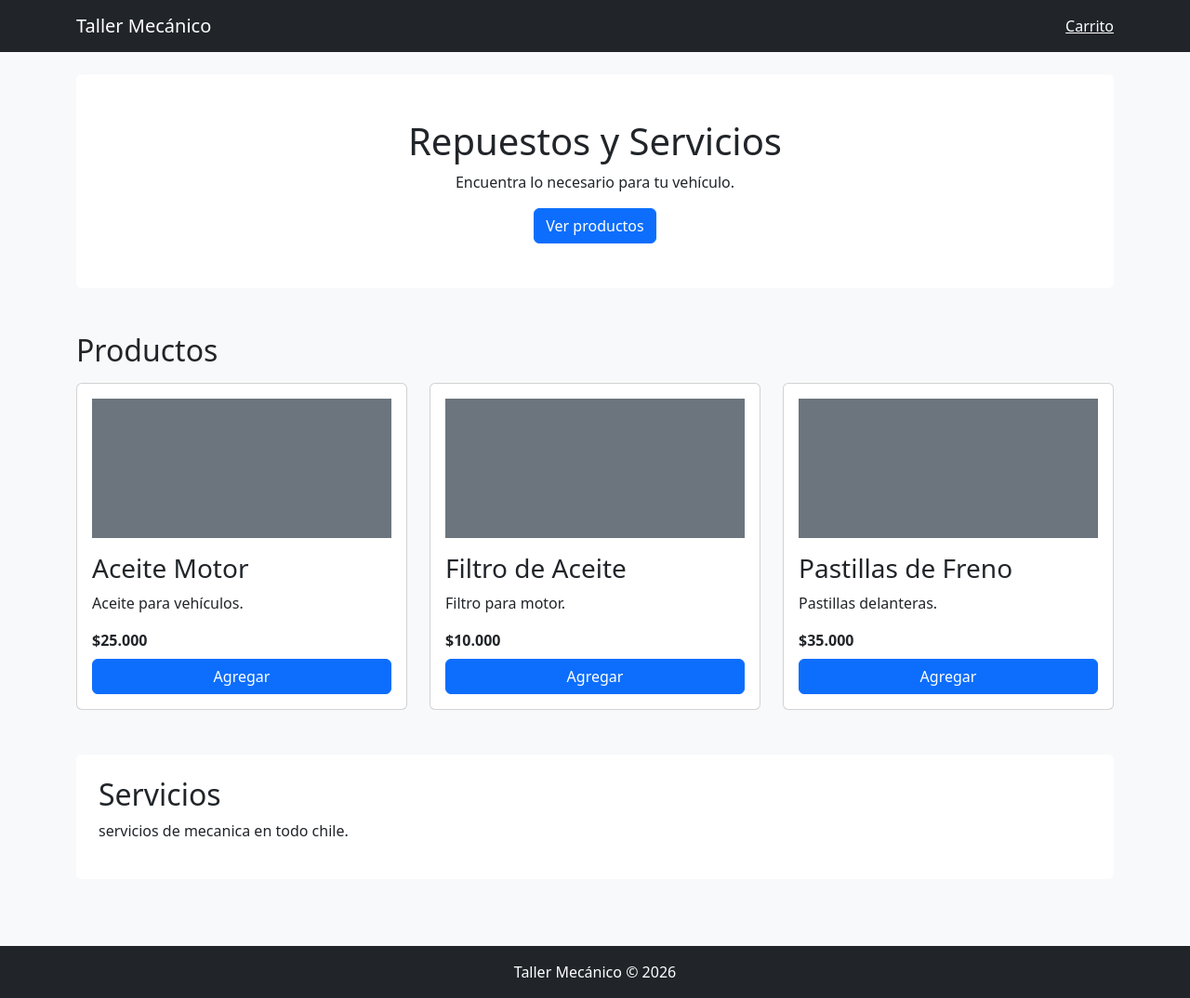
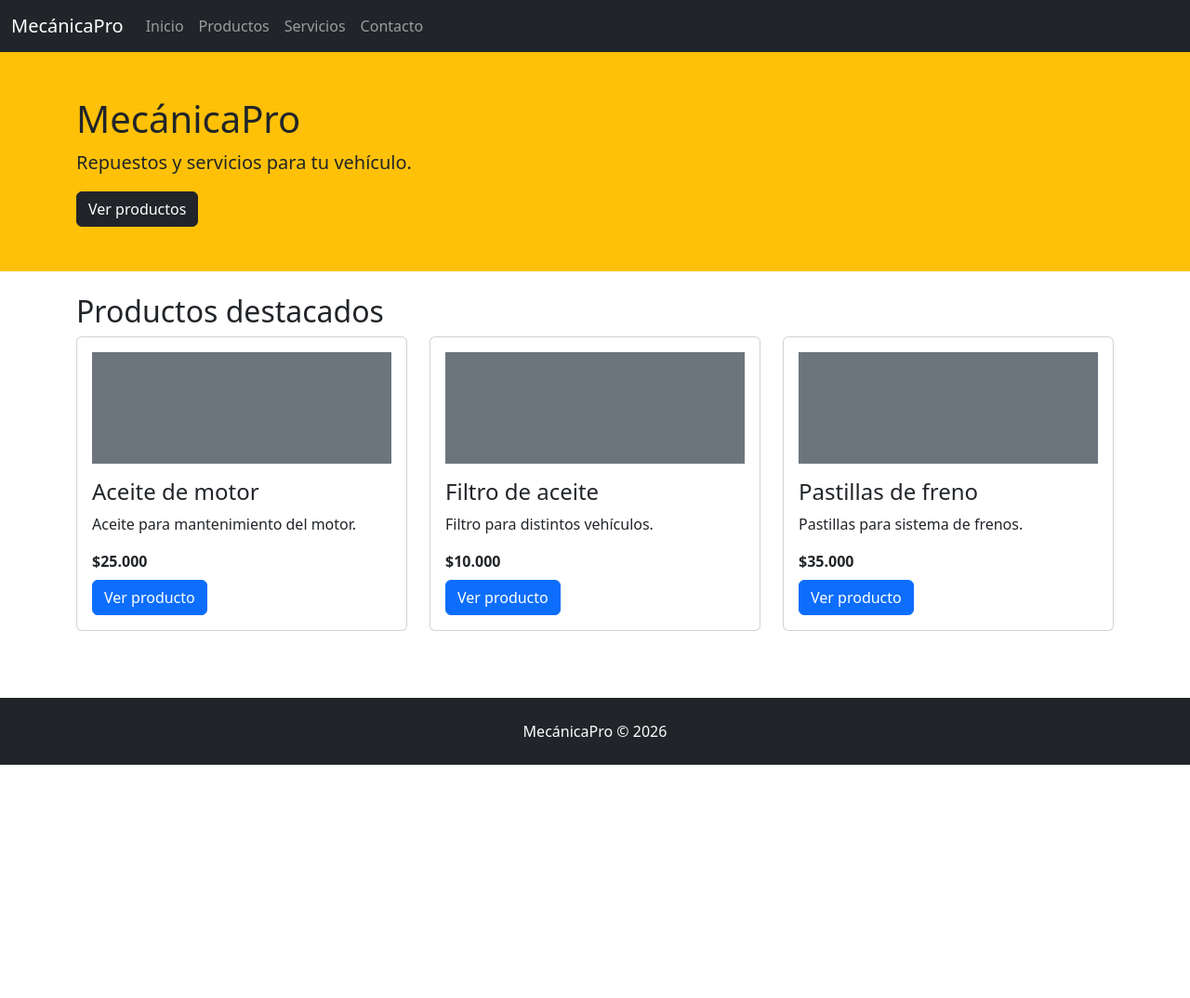
Before and after one commit to sebadube2427-cell/proyecto_desarrollo_web, a plain HTML site: page index.html in a window 1280 px wide. Shown: the whole page at 93% size. After the commit the page ends 823 px from the top, so only its background shows below. Drawn offline with nearby package versions, Linux system fonts and the light colour scheme.

Commit message:
2do PR agrego mas secciones de html y un  js generico para que funcione la pagina

```diff
--- a/index.html
+++ b/index.html
@@ -3,83 +3,40 @@
 <head>
     <meta charset="UTF-8">
     <meta name="viewport" content="width=device-width, initial-scale=1.0">
-    <title>Taller Mecánico</title>
+    <title>MecánicaPro</title>
 
-    <link href="https://cdn.jsdelivr.net/npm/bootstrap@5.3.3/dist/css/bootstrap.min.css"
+    <link href="https://cdn.jsdelivr.net/npm/bootstrap@5.3.8/dist/css/bootstrap.min.css"
           rel="stylesheet">
 </head>
 
-<body class="bg-light">
+<body>
 
-    <nav class="navbar navbar-dark bg-dark">
-        <div class="container">
-            <a class="navbar-brand" href="#">Taller Mecánico</a>
-            <div>
-                <a class="text-white" href="#">Carrito</a>
-            </div>
-        </div>
-    </nav>
+<div id="navbar"></div>
 
-    <main class="container py-4">
+<header class="bg-warning p-5">
+    <div class="container">
+        <h1>MecánicaPro</h1>
+        <p class="lead">
+            Repuestos y servicios para tu vehículo.
+        </p>
 
-        <section class="bg-white p-5 text-center rounded">
-            <h1>Repuestos y Servicios</h1>
-            <p>Encuentra lo necesario para tu vehículo.</p>
-            <button class="btn btn-primary">Ver productos</button>
-        </section>
+        <a href="productos.html" class="btn btn-dark">
+            Ver productos
+        </a>
+    </div>
+</header>
 
-        <h2 class="mt-5 mb-3">Productos</h2>
+<main class="container py-4">
 
-        <section class="row g-4">
+    <h2>Productos destacados</h2>
 
-            <div class="col-12 col-md-4">
-                <div class="card p-3">
-                    <div class="bg-secondary" style="height:150px"></div>
-                    <h3 class="mt-3">Aceite Motor</h3>
-                    <p>Aceite para vehículos.</p>
-                    <strong>$25.000</strong>
-                    <button class="btn btn-primary mt-2">
-                        Agregar
-                    </button>
-                </div>
-            </div>
+    <div id="productos-destacados" class="row g-4"></div>
 
-            <div class="col-12 col-md-4">
-                <div class="card p-3">
-                    <div class="bg-secondary" style="height:150px"></div>
-                    <h3 class="mt-3">Filtro de Aceite</h3>
-                    <p>Filtro para motor.</p>
-                    <strong>$10.000</strong>
-                    <button class="btn btn-primary mt-2">
-                        Agregar
-                    </button>
-                </div>
-            </div>
+</main>
 
-            <div class="col-12 col-md-4">
-                <div class="card p-3">
-                    <div class="bg-secondary" style="height:150px"></div>
-                    <h3 class="mt-3">Pastillas de Freno</h3>
-                    <p>Pastillas delanteras.</p>
-                    <strong>$35.000</strong>
-                    <button class="btn btn-primary mt-2">
-                        Agregar
-                    </button>
-                </div>
-            </div>
+<div id="footer"></div>
 
-        </section>
-
-        <section class="mt-5 bg-white p-4 rounded">
-            <h2>Servicios</h2>
-            <p>servicios de mecanica en todo chile.</p>
-        </section>
-
-    </main>
-
-    <footer class="bg-dark text-white text-center p-3 mt-5">
-        <p class="mb-0">Taller Mecánico © 2026</p>
-    </footer>
+<script src="js/app.js"></script>
 
 </body>
 </html>
--- /dev/null
+++ b/js/app.js
@@ -0,0 +1,210 @@
+const productos = [
+    {
+        nombre: "Aceite de motor",
+        descripcion: "Aceite para mantenimiento del motor.",
+        precio: 25000
+    },
+    {
+        nombre: "Filtro de aceite",
+        descripcion: "Filtro para distintos vehículos.",
+        precio: 10000
+    },
+    {
+        nombre: "Pastillas de freno",
+        descripcion: "Pastillas para sistema de frenos.",
+        precio: 35000
+    },
+    {
+        nombre: "Bujías",
+        descripcion: "Bujías para motores a gasolina.",
+        precio: 18000
+    },
+    {
+        nombre: "Filtro de aire",
+        descripcion: "Filtro de aire para motor.",
+        precio: 12000
+    }
+];
+
+
+function crearNavbar() {
+
+    document.getElementById("navbar").innerHTML = `
+
+        <nav class="navbar navbar-expand-sm bg-dark navbar-dark">
+
+            <div class="container-fluid">
+
+                <a class="navbar-brand"
+                   href="index.html">
+                    MecánicaPro
+                </a>
+
+                <button class="navbar-toggler"
+                        type="button"
+                        data-bs-toggle="collapse"
+                        data-bs-target="#menu">
+
+                    <span class="navbar-toggler-icon"></span>
+
+                </button>
+
+                <div class="collapse navbar-collapse"
+                     id="menu">
+
+                    <ul class="navbar-nav">
+
+                        <li class="nav-item">
+                            <a class="nav-link"
+                               href="index.html">
+                                Inicio
+                            </a>
+                        </li>
+
+                        <li class="nav-item">
+                            <a class="nav-link"
+                               href="productos.html">
+                                Productos
+                            </a>
+                        </li>
+
+                        <li class="nav-item">
+                            <a class="nav-link"
+                               href="servicios.html">
+                                Servicios
+                            </a>
+                        </li>
+
+                        <li class="nav-item">
+                            <a class="nav-link"
+                               href="contacto.html">
+                                Contacto
+                            </a>
+                        </li>
+
+                    </ul>
+
+                </div>
+
+            </div>
+
+        </nav>
+    `;
+}
+
+
+function crearFooter() {
+
+    document.getElementById("footer").innerHTML = `
+
+        <footer class="bg-dark text-white text-center p-4 mt-5">
+
+            <p class="mb-0">
+                MecánicaPro © 2026
+            </p>
+
+        </footer>
+    `;
+}
+
+
+function crearProducto(producto) {
+
+    return `
+
+        <div class="col-12 col-md-4">
+
+            <div class="card h-100">
+
+                <div class="card-body">
+
+                    <div class="bg-secondary"
+                         style="height:120px">
+                    </div>
+
+                    <h4 class="mt-3">
+                        ${producto.nombre}
+                    </h4>
+
+                    <p>
+                        ${producto.descripcion}
+                    </p>
+
+                    <strong>
+                        $${producto.precio.toLocaleString("es-CL")}
+                    </strong>
+
+                    <br>
+
+                    <button class="btn btn-primary mt-2">
+                        Ver producto
+                    </button>
+
+                </div>
+
+            </div>
+
+        </div>
+    `;
+}
+
+
+function mostrarProductos() {
+
+    const lista =
+        document.getElementById("lista-productos");
+
+    const destacados =
+        document.getElementById("productos-destacados");
+
+
+    if (lista) {
+
+        lista.innerHTML =
+            productos.map(crearProducto).join("");
+
+    }
+
+
+    if (destacados) {
+
+        destacados.innerHTML =
+            productos
+                .slice(0, 3)
+                .map(crearProducto)
+                .join("");
+
+    }
+}
+
+
+function formularioContacto() {
+
+    const formulario =
+        document.getElementById("contact-form");
+
+    if (!formulario) return;
+
+
+    formulario.addEventListener("submit", function(event) {
+
+        event.preventDefault();
+
+        document.getElementById("respuesta").innerHTML = `
+
+            <div class="alert alert-success">
+                Mensaje enviado correctamente.
+            </div>
+
+        `;
+
+        formulario.reset();
+
+    });
+}
+
+
+crearNavbar();
+crearFooter();
+mostrarProductos();
+formularioContacto();
```
Also changed, not shown: contacto.html (added, +65 -0 lines), productos.html (added, +34 -0 lines), servicios.html (added, +65 -0 lines), readme.md (added).
